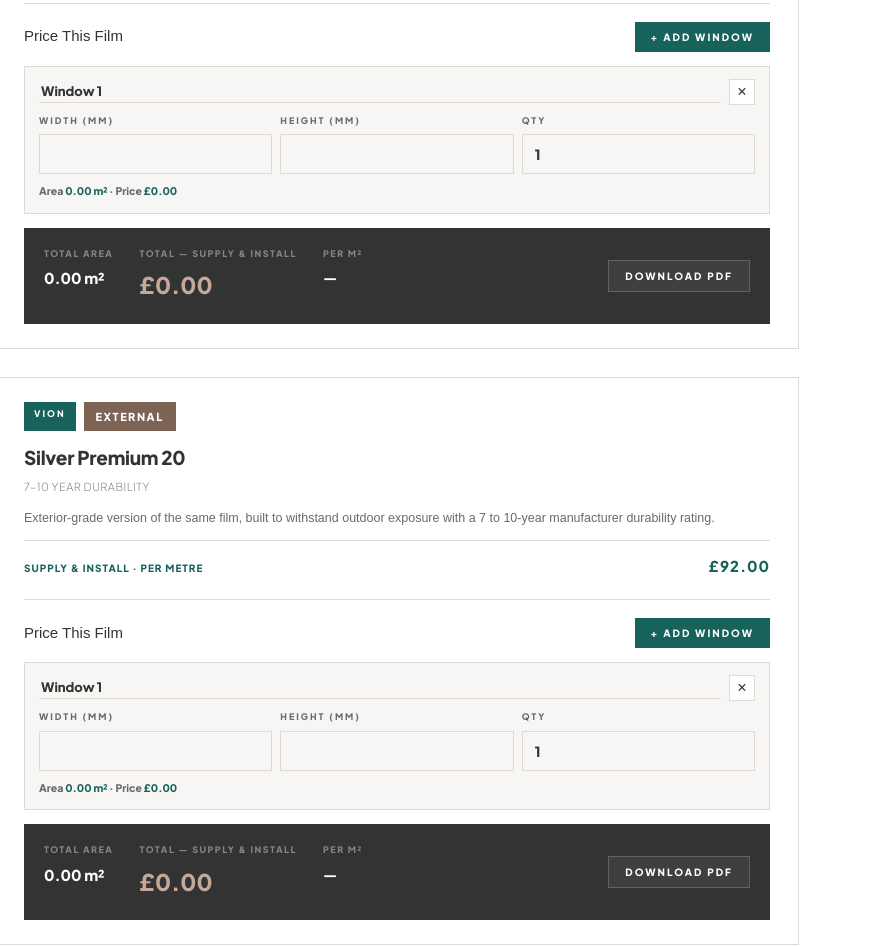
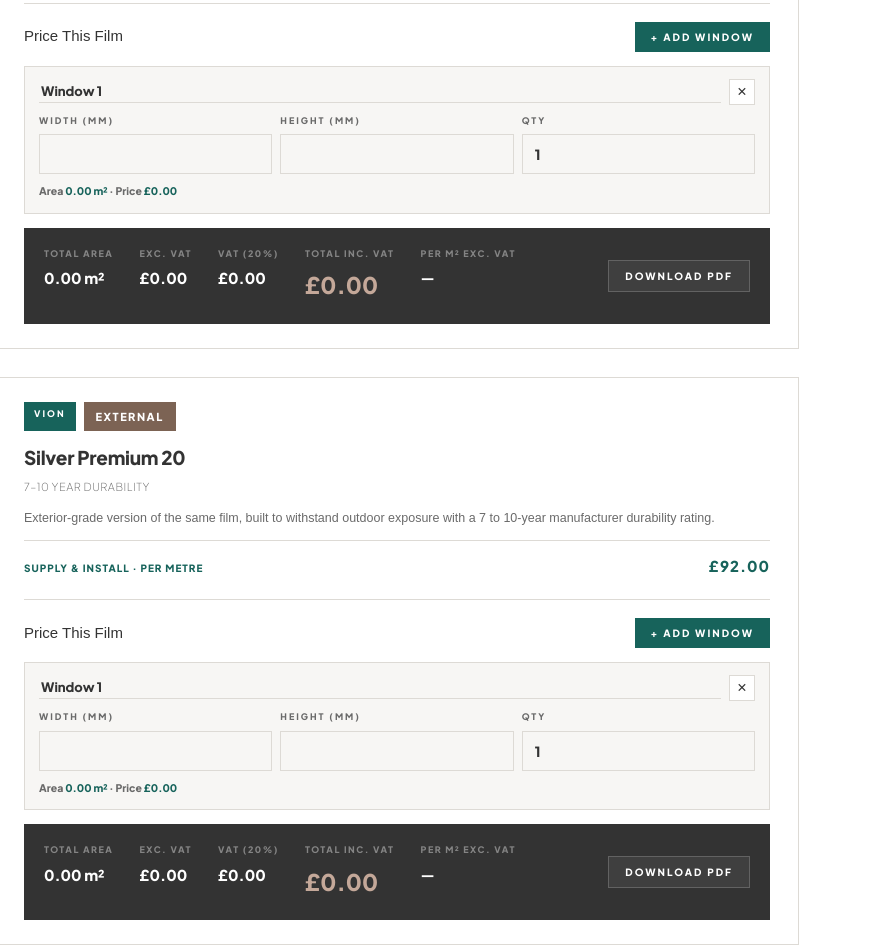
Before and after one commit to VirtueDesign/window-film-quote, a plain HTML site: page index.html in a window 1280 px wide. Shown: the part 913-1859 px from the top of the page, 393-1280 px from the left. Drawn offline with Linux system fonts and the light colour scheme; a web font is replaced by a local one.

Commit message:
Add files via upload

```diff
--- a/index.html
+++ b/index.html
@@ -247,7 +247,7 @@ footer { background: var(--charcoal); padding: 30px 0; }
         vion:{ internal:{priceLM:10.25, widthMM:1828}, external:{priceLM:35, widthMM:1826} },
         threeM:{ internal:{priceLM:133.73, widthMM:1829}, external:{priceLM:183.32, widthMM:1839} }
       },
-      hourlyRate:50, hoursBase:1, hoursLarge:2, widthThresholdMM:1000, tallSurcharge:50, tallThresholdMM:1300, materialMarkupPct:20, marginPct:20, minCharge:0, vatEnabled:false, vatPct:20
+      hourlyRate:50, hoursBase:1, hoursLarge:2, widthThresholdMM:1000, tallSurcharge:50, tallThresholdMM:1300, materialMarkupPct:20, marginPct:20, minCharge:0, vatEnabled:true, vatPct:20
     },
     optionWindows:{ vion_internal:[], vion_external:[], threeM_internal:[], threeM_external:[] },
     materialPhotos:{
@@ -330,8 +330,10 @@ desc:'Exterior-grade version of the same film, built to withstand outdoor exposu
             <div class="mini-summary">
               <div class="mini-summary-figures">
                 <div class="mini-figure"><div class="lbl">Total Area</div><div class="val" id="moptArea-${ok}">0.00 m²</div></div>
-                <div class="mini-figure total"><div class="lbl">Total — Supply &amp; Install</div><div class="val" id="moptTotal-${ok}">£0.00</div></div>
-                <div class="mini-figure"><div class="lbl">Per m²</div><div class="val" id="moptRate-${ok}" style="font-size:14px;">—</div></div>
+                <div class="mini-figure"><div class="lbl">Exc. VAT</div><div class="val" id="moptExVat-${ok}">£0.00</div></div>
+                <div class="mini-figure"><div class="lbl">VAT (20%)</div><div class="val" id="moptVat-${ok}">£0.00</div></div>
+                <div class="mini-figure total"><div class="lbl">Total Inc. VAT</div><div class="val" id="moptTotal-${ok}">£0.00</div></div>
+                <div class="mini-figure"><div class="lbl">Per m² exc. VAT</div><div class="val" id="moptRate-${ok}" style="font-size:14px;">—</div></div>
               </div>
               <div class="mini-actions">
                 <button type="button" class="btn btn-ghost-dark btn-sm pdf-mwin-btn" data-opt="${ok}">Download PDF</button>
@@ -535,11 +537,15 @@ desc:'Exterior-grade version of the same film, built to withstand outdoor exposu
   function updateOptionSummary(ok){
     const t = computeOptionTotals(ok);
     const areaEl = document.getElementById('moptArea-' + ok);
+    const exVatEl = document.getElementById('moptExVat-' + ok);
+    const vatEl = document.getElementById('moptVat-' + ok);
     const totalEl = document.getElementById('moptTotal-' + ok);
     const rateEl = document.getElementById('moptRate-' + ok);
     if(areaEl) areaEl.textContent = fmtArea(t.totalArea);
+    if(exVatEl) exVatEl.textContent = fmtMoney(Math.round(t.marked));
+    if(vatEl) vatEl.textContent = fmtMoney(Math.round(t.vatAmount));
     if(totalEl) totalEl.textContent = fmtMoney(Math.round(t.grandTotal));
-    if(rateEl) rateEl.textContent = t.totalArea > 0 ? fmtMoney(Math.round(t.grandTotal / t.totalArea)) + '/m²' : '—';
+    if(rateEl) rateEl.textContent = t.totalArea > 0 ? fmtMoney(Math.round(t.marked / t.totalArea)) + '/m²' : '—';
     return t;
   }
 
@@ -582,8 +588,9 @@ desc:'Exterior-grade version of the same film, built to withstand outdoor exposu
       <div class="ptotals">
         <div class="pline"><span>Total area</span><span>${fmtArea(t.totalArea)}</span></div>
         ${t.minApplied ? '<div class="pline"><span>Minimum job charge applied</span><span></span></div>' : ''}
-        ${state.settings.vatEnabled ? `<div class="pline"><span>VAT (${t.vatPct}%)</span><span>${fmtMoney(t.vatAmount)}</span></div>` : ''}
-        <div class="pline pgrand"><span>Total — Supply &amp; Install</span><span>${fmtMoney(Math.round(t.grandTotal))}</span></div>
+        <div class="pline"><span>Total exc. VAT</span><span>${fmtMoney(Math.round(t.marked))}</span></div>
+        <div class="pline"><span>VAT (${t.vatPct}%)</span><span>${fmtMoney(Math.round(t.vatAmount))}</span></div>
+        <div class="pline pgrand"><span>Total inc. VAT</span><span>${fmtMoney(Math.round(t.grandTotal))}</span></div>
       </div>
       <p class="disclaimer">Guide price only, supplied and installed by Wrapcraft (Virtue Design Ltd). Final price subject to site survey.</p>
     `;
```
